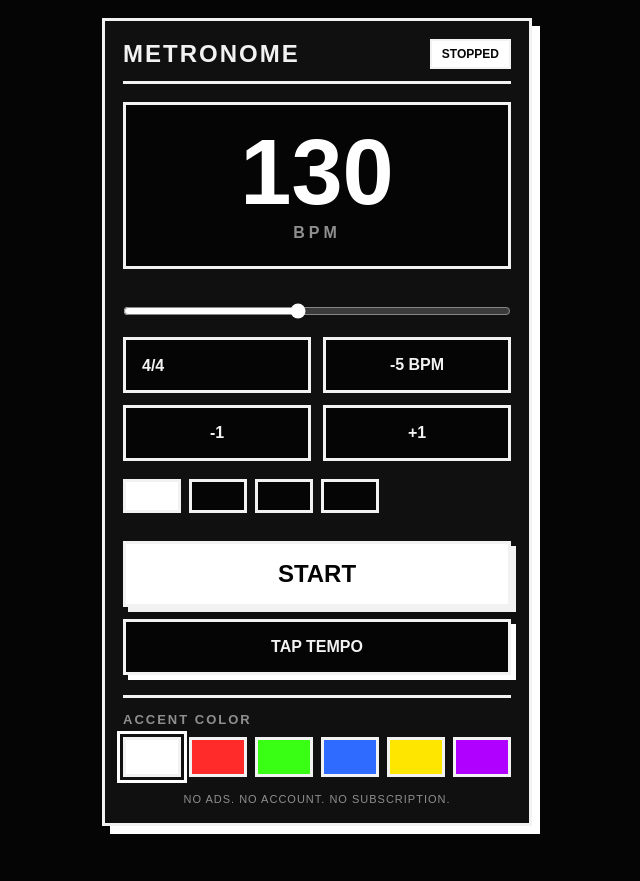
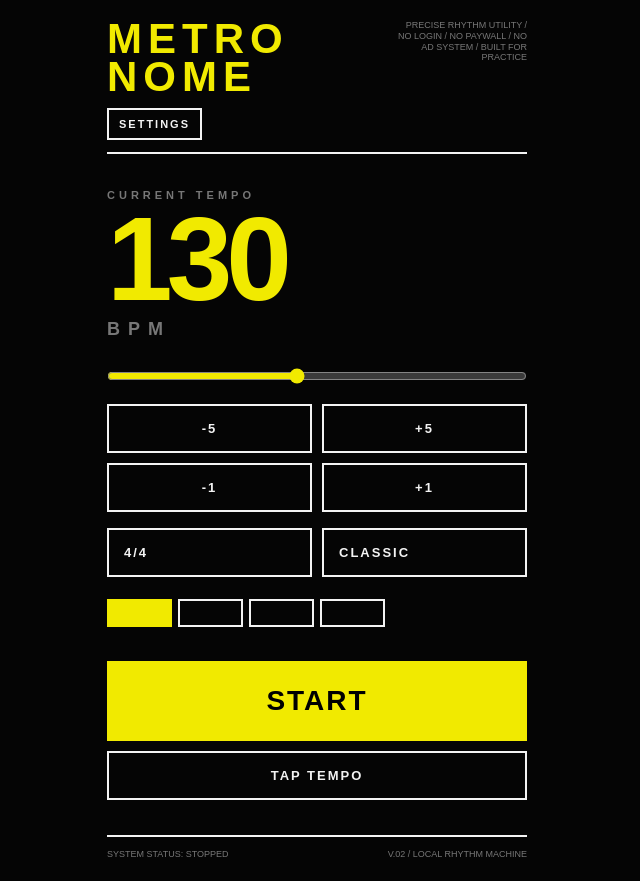
Before and after one commit to Zaru16-dot/Metronome, a plain HTML site: page index.html in a window 1280 px wide. Shown: the whole page, without its empty margins (323-963 px from the left). Before the commit the page ends 844 px from the top, so only its background shows below. Drawn offline with Linux system fonts and the light colour scheme.

Commit message:
Update index.html

```diff
--- a/index.html
+++ b/index.html
@@ -8,11 +8,11 @@
   <style>
     :root {
       --bg: #050505;
-      --text: #f2f2f2;
-      --muted: #8f8f8f;
       --panel: #101010;
-      --border: #f2f2f2;
-      --accent: #ffffff;
+      --text: #f3f3f3;
+      --muted: #777;
+      --line: #f3f3f3;
+      --accent: #f1ea00;
     }
 
     * {
@@ -25,160 +25,232 @@
       background: var(--bg);
       color: var(--text);
       font-family: Arial, Helvetica, sans-serif;
-      display: flex;
-      justify-content: center;
-      align-items: center;
-      padding: 18px;
+      overflow-x: hidden;
     }
 
     .app {
       width: 100%;
-      max-width: 430px;
-      border: 3px solid var(--border);
-      padding: 18px;
-      background: var(--panel);
-      box-shadow: 8px 8px 0 var(--accent);
+      max-width: 460px;
+      min-height: 100vh;
+      margin: 0 auto;
+      padding: 20px;
+      display: flex;
+      flex-direction: column;
+      justify-content: space-between;
     }
 
-    .top-bar {
+    .top {
       display: flex;
       justify-content: space-between;
-      align-items: center;
-      border-bottom: 3px solid var(--border);
+      align-items: flex-start;
+      border-bottom: 2px solid var(--line);
       padding-bottom: 12px;
-      margin-bottom: 18px;
     }
 
-    h1 {
-      margin: 0;
-      font-size: 24px;
+    .brand {
+      font-size: 42px;
+      line-height: 0.9;
+      font-weight: 900;
+      letter-spacing: 6px;
+      text-transform: uppercase;
+      color: var(--accent);
+    }
+
+    .subtext {
+      font-size: 9px;
+      line-height: 1.2;
+      text-transform: uppercase;
+      color: var(--muted);
+      max-width: 130px;
+      text-align: right;
+    }
+
+    .settings-btn {
+      margin-top: 12px;
+      background: none;
+      border: 2px solid var(--line);
+      color: var(--text);
+      padding: 8px 10px;
+      font-size: 11px;
+      font-weight: 900;
       letter-spacing: 2px;
       text-transform: uppercase;
     }
 
-    .status {
-      border: 2px solid var(--border);
-      padding: 6px 10px;
-      font-size: 12px;
-      font-weight: 900;
-      color: var(--bg);
-      background: var(--accent);
+    .main {
+      padding: 35px 0;
     }
 
-    .bpm-box {
-      border: 3px solid var(--border);
-      padding: 24px 12px;
-      text-align: center;
-      margin-bottom: 16px;
-      background: var(--bg);
+    .tempo-label {
+      font-size: 11px;
+      letter-spacing: 4px;
+      font-weight: 900;
+      color: var(--muted);
+      text-transform: uppercase;
+      margin-bottom: 8px;
     }
 
     .bpm {
-      font-size: 92px;
+      font-size: 118px;
+      line-height: 0.85;
       font-weight: 900;
-      line-height: 0.95;
+      letter-spacing: -6px;
+      color: var(--text);
+    }
+
+    .bpm span {
       color: var(--accent);
     }
 
-    .label {
-      margin-top: 8px;
-      font-size: 16px;
+    .bpm-word {
+      margin-top: 10px;
+      font-size: 18px;
+      letter-spacing: 8px;
       font-weight: 900;
-      letter-spacing: 4px;
       color: var(--muted);
     }
 
     input[type="range"] {
       width: 100%;
+      margin: 28px 0 20px;
       accent-color: var(--accent);
-      margin: 18px 0;
     }
 
-    .control-row {
+    .grid {
       display: grid;
       grid-template-columns: 1fr 1fr;
-      gap: 12px;
-      margin-bottom: 12px;
+      gap: 10px;
     }
 
-    select,
-    button {
-      width: 100%;
-      border: 3px solid var(--border);
+    button,
+    select {
+      border-radius: 0;
+      border: 2px solid var(--line);
       background: var(--bg);
       color: var(--text);
-      padding: 16px;
-      font-size: 16px;
+      padding: 15px;
+      font-size: 13px;
       font-weight: 900;
+      letter-spacing: 2px;
       text-transform: uppercase;
-      border-radius: 0;
       appearance: none;
     }
 
-    button {
-      cursor: pointer;
+    .sound-row {
+      display: grid;
+      grid-template-columns: 1fr 1fr;
+      gap: 10px;
+      margin-top: 16px;
     }
 
-    button:active {
-      transform: translate(3px, 3px);
-      box-shadow: none;
+    .start {
+      margin-top: 12px;
+      width: 100%;
+      background: var(--accent);
+      color: #000;
+      font-size: 28px;
+      padding: 22px;
+      border: 2px solid var(--accent);
     }
 
-    .primary {
-      background: var(--accent);
-      color: var(--bg);
-      font-size: 24px;
+    .tap {
       margin-top: 10px;
-      box-shadow: 5px 5px 0 var(--border);
-    }
-
-    .secondary {
-      margin-top: 12px;
-      box-shadow: 5px 5px 0 var(--accent);
+      width: 100%;
+      background: transparent;
     }
 
     .beats {
       display: grid;
       grid-template-columns: repeat(6, 1fr);
-      gap: 8px;
-      margin: 18px 0;
+      gap: 6px;
+      margin: 22px 0;
     }
 
     .beat {
-      height: 34px;
-      border: 3px solid var(--border);
-      background: var(--bg);
+      height: 28px;
+      border: 2px solid var(--line);
+      background: transparent;
     }
 
     .beat.active {
       background: var(--accent);
+      border-color: var(--accent);
     }
 
-    .accent-picker {
-      border-top: 3px solid var(--border);
-      margin-top: 20px;
-      padding-top: 14px;
+    .footer {
+      border-top: 2px solid var(--line);
+      padding-top: 12px;
+      font-size: 9px;
+      line-height: 1.3;
+      color: var(--muted);
+      text-transform: uppercase;
+      display: flex;
+      justify-content: space-between;
+      gap: 20px;
     }
 
-    .accent-title {
-      font-size: 13px;
+    .settings-panel {
+      position: fixed;
+      inset: 0;
+      background: var(--bg);
+      z-index: 10;
+      padding: 20px;
+      display: none;
+      overflow-y: auto;
+    }
+
+    .settings-panel.open {
+      display: block;
+    }
+
+    .settings-header {
+      display: flex;
+      justify-content: space-between;
+      align-items: flex-start;
+      border-bottom: 2px solid var(--line);
+      padding-bottom: 16px;
+      margin-bottom: 22px;
+    }
+
+    .settings-title {
+      font-size: 36px;
       font-weight: 900;
-      letter-spacing: 2px;
+      line-height: 0.9;
+      letter-spacing: 5px;
+      color: var(--accent);
+      text-transform: uppercase;
+    }
+
+    .close {
+      background: var(--accent);
+      color: #000;
+      border-color: var(--accent);
+    }
+
+    .setting-block {
+      border: 2px solid var(--line);
+      padding: 16px;
+      margin-bottom: 16px;
+    }
+
+    .setting-name {
+      font-size: 12px;
+      font-weight: 900;
+      letter-spacing: 3px;
       color: var(--muted);
-      margin-bottom: 10px;
       text-transform: uppercase;
+      margin-bottom: 12px;
     }
 
     .colors {
       display: grid;
-      grid-template-columns: repeat(6, 1fr);
-      gap: 8px;
+      grid-template-columns: repeat(3, 1fr);
+      gap: 10px;
     }
 
     .color-btn {
-      height: 40px;
-      border: 3px solid var(--border);
-      padding: 0;
+      height: 48px;
+      border: 2px solid var(--line);
     }
 
     .color-btn.selected {
@@ -186,71 +258,104 @@
       outline-offset: 3px;
     }
 
+    .yellow { background: #f1ea00; }
     .white { background: #ffffff; }
-    .red { background: #ff2a2a; }
-    .green { background: #39ff14; }
-    .blue { background: #2f6bff; }
-    .yellow { background: #ffe600; }
+    .red { background: #ff2400; }
+    .green { background: #00ff22; }
+    .blue { background: #2f66ff; }
     .purple { background: #b000ff; }
 
-    .footer {
-      margin-top: 16px;
-      font-size: 11px;
+    .info-text {
+      font-size: 10px;
+      line-height: 1.5;
       color: var(--muted);
-      letter-spacing: 1px;
       text-transform: uppercase;
-      text-align: center;
     }
   </style>
 </head>
 
 <body>
   <div class="app">
-    <div class="top-bar">
-      <h1>Metronome</h1>
-      <div class="status" id="status">STOPPED</div>
+    <div>
+      <div class="top">
+        <div>
+          <div class="brand">METRO<br>NOME</div>
+          <button class="settings-btn" id="openSettings">Settings</button>
         </div>
 
-    <div class="bpm-box">
-      <div class="bpm" id="bpmDisplay">130</div>
-      <div class="label">BPM</div>
+        <div class="subtext">
+          precise rhythm utility / no login / no paywall / no ad system / built for practice
         </div>
+      </div>
+
+      <div class="main">
+        <div class="tempo-label">Current tempo</div>
+        <div class="bpm"><span id="bpmDisplay">130</span></div>
+        <div class="bpm-word">BPM</div>
 
         <input id="bpmSlider" type="range" min="40" max="240" value="130" />
 
-    <div class="control-row">
+        <div class="grid">
+          <button id="minusFive">-5</button>
+          <button id="plusFive">+5</button>
+          <button id="minusOne">-1</button>
+          <button id="plusOne">+1</button>
+        </div>
+
+        <div class="sound-row">
           <select id="timeSignature">
             <option value="4">4/4</option>
             <option value="3">3/4</option>
             <option value="6">6/8</option>
           </select>
 
-      <button id="minusFive">-5 BPM</button>
-    </div>
-
-    <div class="control-row">
-      <button id="minusOne">-1</button>
-      <button id="plusOne">+1</button>
+          <select id="soundSelect">
+            <option value="classic">Classic</option>
+            <option value="wood">Wood</option>
+            <option value="beep">Beep</option>
+            <option value="sub">Sub</option>
+          </select>
         </div>
 
         <div class="beats" id="beatDots"></div>
 
-    <button class="primary" id="startStop">START</button>
-    <button class="secondary" id="tapTempo">TAP TEMPO</button>
+        <button class="start" id="startStop">START</button>
+        <button class="tap" id="tapTempo">TAP TEMPO</button>
+      </div>
+    </div>
 
-    <div class="accent-picker">
-      <div class="accent-title">Accent Color</div>
+    <div class="footer">
+      <div>system status: <span id="status">stopped</span></div>
+      <div>v.02 / local rhythm machine</div>
+    </div>
+  </div>
+
+  <div class="settings-panel" id="settingsPanel">
+    <div class="settings-header">
+      <div class="settings-title">SYSTEM<br>SETTINGS</div>
+      <button class="close" id="closeSettings">Close</button>
+    </div>
+
+    <div class="setting-block">
+      <div class="setting-name">Accent color</div>
+
       <div class="colors">
-        <button class="color-btn white selected" data-color="#ffffff"></button>
-        <button class="color-btn red" data-color="#ff2a2a"></button>
-        <button class="color-btn green" data-color="#39ff14"></button>
-        <button class="color-btn blue" data-color="#2f6bff"></button>
-        <button class="color-btn yellow" data-color="#ffe600"></button>
+        <button class="color-btn yellow selected" data-color="#f1ea00"></button>
+        <button class="color-btn white" data-color="#ffffff"></button>
+        <button class="color-btn red" data-color="#ff2400"></button>
+        <button class="color-btn green" data-color="#00ff22"></button>
+        <button class="color-btn blue" data-color="#2f66ff"></button>
         <button class="color-btn purple" data-color="#b000ff"></button>
       </div>
     </div>
 
-    <div class="footer">No ads. No account. No subscription.</div>
+    <div class="setting-block">
+      <div class="setting-name">Design note</div>
+      <div class="info-text">
+        brutalist inspired rhythm interface. hard grid, long type, harsh contrast,
+        minimal controls, hidden options. made to stay usable while practicing.
+      </div>
+    </div>
   </div>
 
   <script>
@@ -260,6 +365,7 @@
     let beatsPerBar = 4;
     let interval = null;
     let taps = [];
+    let soundMode = "classic";
 
     const bpmDisplay = document.getElementById("bpmDisplay");
     const bpmSlider = document.getElementById("bpmSlider");
@@ -267,11 +373,17 @@
     const tapTempo = document.getElementById("tapTempo");
     const beatDots = document.getElementById("beatDots");
     const timeSignature = document.getElementById("timeSignature");
+    const soundSelect = document.getElementById("soundSelect");
     const statusText = document.getElementById("status");
 
     const minusFive = document.getElementById("minusFive");
+    const plusFive = document.getElementById("plusFive");
     const minusOne = document.getElementById("minusOne");
     const plusOne = document.getElementById("plusOne");
+
+    const openSettings = document.getElementById("openSettings");
+    const closeSettings = document.getElementById("closeSettings");
+    const settingsPanel = document.getElementById("settingsPanel");
     const colorButtons = document.querySelectorAll(".color-btn");
 
     const audioContext = new (window.AudioContext || window.webkitAudioContext)();
@@ -280,14 +392,34 @@
       const osc = audioContext.createOscillator();
       const gain = audioContext.createGain();
 
+      if (soundMode === "classic") {
+        osc.type = "square";
         osc.frequency.value = accent ? 1400 : 850;
-      gain.gain.value = accent ? 0.9 : 0.5;
+      }
+
+      if (soundMode === "wood") {
+        osc.type = "triangle";
+        osc.frequency.value = accent ? 900 : 520;
+      }
+
+      if (soundMode === "beep") {
+        osc.type = "sine";
+        osc.frequency.value = accent ? 1800 : 1000;
+      }
+
+      if (soundMode === "sub") {
+        osc.type = "sawtooth";
+        osc.frequency.value = accent ? 220 : 120;
+      }
+
+      gain.gain.setValueAtTime(accent ? 0.85 : 0.48, audioContext.currentTime);
+      gain.gain.exponentialRampToValueAtTime(0.001, audioContext.currentTime + 0.055);
 
       osc.connect(gain);
       gain.connect(audioContext.destination);
 
       osc.start();
-      osc.stop(audioContext.currentTime + 0.045);
+      osc.stop(audioContext.currentTime + 0.06);
     }
 
     function renderBeats() {
@@ -318,14 +450,14 @@
       interval = setInterval(tick, 60000 / bpm);
       isPlaying = true;
       startStop.textContent = "STOP";
-      statusText.textContent = "PLAYING";
+      statusText.textContent = "playing";
     }
 
     function stopMetronome() {
       clearInterval(interval);
       isPlaying = false;
       startStop.textContent = "START";
-      statusText.textContent = "STOPPED";
+      statusText.textContent = "stopped";
     }
 
     function restartIfPlaying() {
@@ -346,11 +478,22 @@
       setBpm(Number(bpmSlider.value));
     });
 
+    minusFive.addEventListener("click", () => setBpm(bpm - 5));
+    plusFive.addEventListener("click", () => setBpm(bpm + 5));
+    minusOne.addEventListener("click", () => setBpm(bpm - 1));
+    plusOne.addEventListener("click", () => setBpm(bpm + 1));
+
     timeSignature.addEventListener("change", () => {
       beatsPerBar = Number(timeSignature.value);
       beat = 0;
       renderBeats();
       restartIfPlaying();
+    });
+
+    soundSelect.addEventListener("change", () => {
+      soundMode = soundSelect.value;
+      audioContext.resume();
+      playClick(true);
     });
 
     startStop.addEventListener("click", () => {
@@ -385,16 +528,12 @@
       }
     });
 
-    minusFive.addEventListener("click", () => {
-      setBpm(bpm - 5);
+    openSettings.addEventListener("click", () => {
+      settingsPanel.classList.add("open");
     });
 
-    minusOne.addEventListener("click", () => {
-      setBpm(bpm - 1);
-    });
-
-    plusOne.addEventListener("click", () => {
-      setBpm(bpm + 1);
+    closeSettings.addEventListener("click", () => {
+      settingsPanel.classList.remove("open");
     });
 
     colorButtons.forEach(button => {
```
Lines whose indentation alone changed are shown as unchanged.
